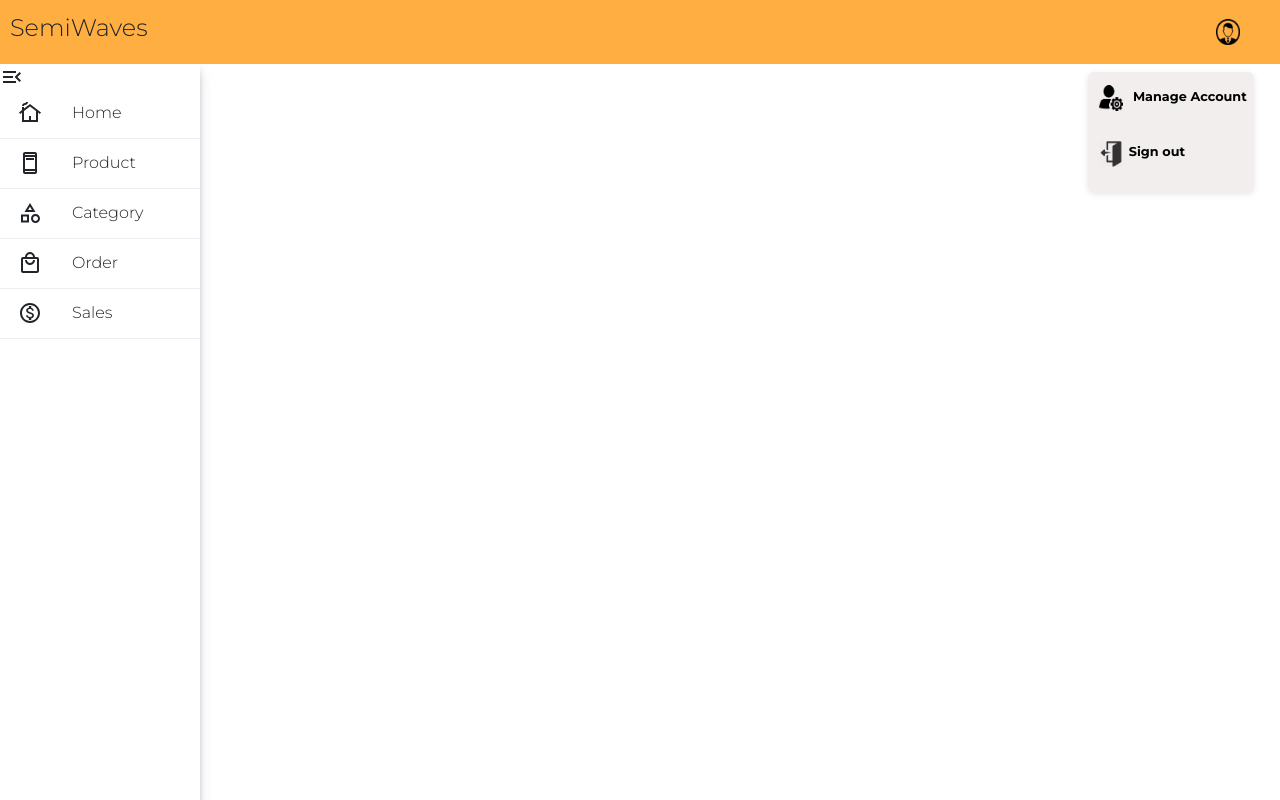
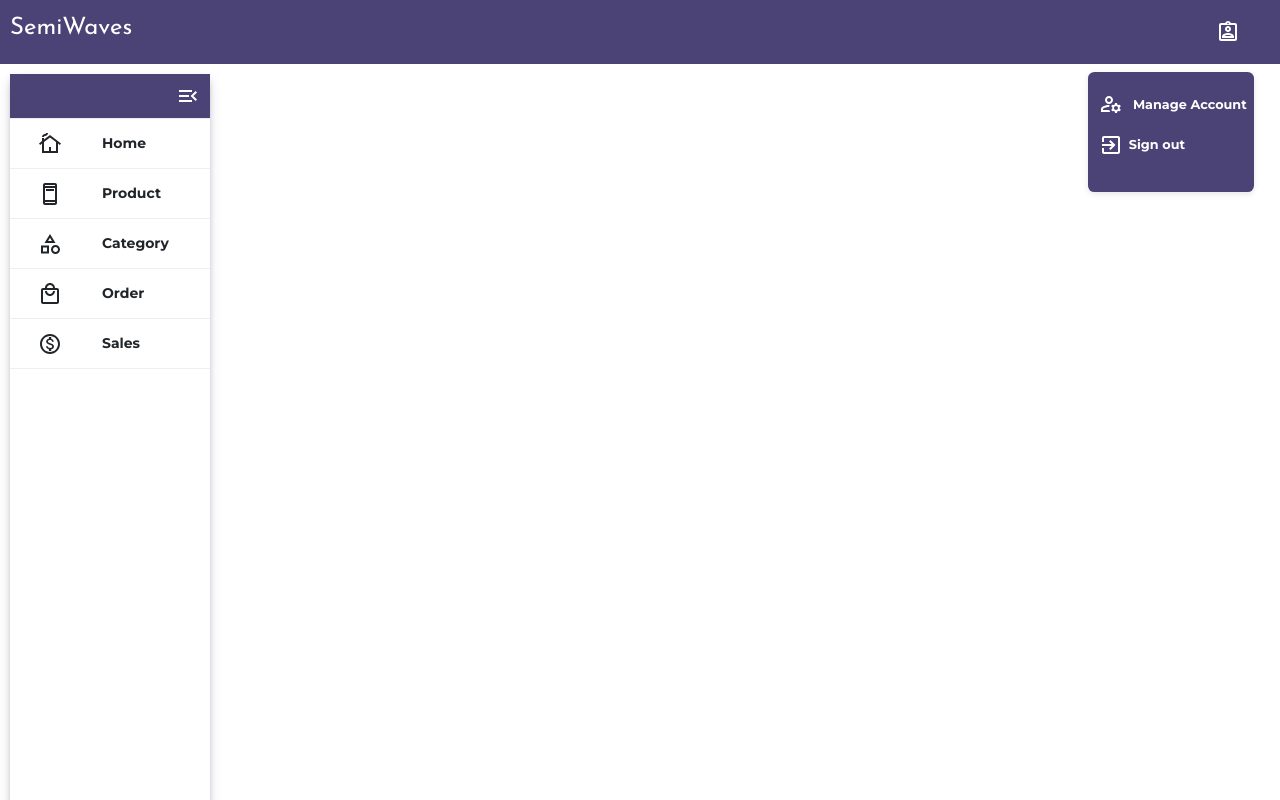
Before and after one commit to kcs-shubhamvarneshiya/Express-ReactJS, a React (Create React App) app in the folder client/: page /admin in a window 1280 px wide. Both pictures are taken after a click on the element 1228 px from the left and 32 px from the top of the page. Shown: the top 800 px of the page. Built offline with nearby package versions, Linux system fonts and the light colour scheme.

Commit message:
change color of navbar and sidebar

```diff
--- a/client/src/components/admin/AdminNavbarComponent.jsx
+++ b/client/src/components/admin/AdminNavbarComponent.jsx
@@ -1,5 +1,6 @@
 import React,{useState} from 'react';
 import ProfileComponent from './ProfileComponent';
+import AssignmentIndOutlinedIcon from '@mui/icons-material/AssignmentIndOutlined';
 import '../../stylesheets/App.css'
 
 export default function AdminNavbarComponent() {
@@ -21,7 +22,7 @@ export default function AdminNavbarComponent() {
                 </div>
 
                 <div className='profile-button-container'>
-                    <div onClick={toggleProfileOptions}><img className="profile-icon" src='images/profile.png' alt='profile icon'/></div>
+                    <div onClick={toggleProfileOptions}><i className="profile-icon"><AssignmentIndOutlinedIcon/></i></div>
                 </div>
             </div>
 
--- a/client/src/components/admin/ProfileComponent.jsx
+++ b/client/src/components/admin/ProfileComponent.jsx
@@ -1,16 +1,18 @@
 import React from 'react'
 import '../../stylesheets/ProfileButton.css';
+import ManageAccountsOutlinedIcon from '@mui/icons-material/ManageAccountsOutlined';
+import ExitToAppOutlinedIcon from '@mui/icons-material/ExitToAppOutlined';
 
 export default function ProfileComponent() {
     return (
         <div className="profile-options-container">
-            <div className="manage-account-container ">
-                <img className="profile-options-icon" src="images/manageAcc.png" alt="manage-account-icon"/>
+            <div className="manage-account-container">
+                <i className='profile-options-icon'><ManageAccountsOutlinedIcon/></i>
                 <p className="option" ><a href='/'>Manage Account</a></p>
             </div>
             <div className="signOut-container">
-                <img className="profile-options-icon" src="images/signout.png" alt="signOut-icon"/>
-                <p className="option"><a href='/'>Sign out</a></p>
+            <i className='profile-options-icon'><ExitToAppOutlinedIcon/></i>
+            <p className="option"><a href='/'>Sign out</a></p>
             </div>
         </div>
     )
--- a/client/src/components/admin/SideBarComponent.jsx
+++ b/client/src/components/admin/SideBarComponent.jsx
@@ -1,20 +1,29 @@
-import React from "react";
+import React,{useState} from "react";
 import MenuOpenIcon from '@mui/icons-material/MenuOpen';
+import { sidebarData } from "../Data/sidebarData";
 import "../../stylesheets/sideNav.css";
-import { sidebarData } from "../Data/sidebarData";
 
 export default function SideBarComponent() {
+
+const [toggle,setToggle] = useState("false");
+
+const toggleChange =()=>{
+
+}
+
   return (
     <div className="Sidebar">
       <ul className="SidebarList">
-        <li className="nav-left-side"><MenuOpenIcon/></li>
+        <div className="nav-left-side">
+          <div className=""><i onClick={toggleChange}><MenuOpenIcon/></i></div>
+        </div>
         {sidebarData.map((val, key) => {
           return (
             <li
               key={key}
               className="row"
+              onClick={()=>{window.location.pathname = val.link}}
               id={window.location.pathname === val.link ? "active" : ""}
-              onClick={()=>{window.location.pathname = val.link}}
             >
               <div id="icon">{val.icon}</div>
               <div id="title">{val.title}</div>
@@ -22,6 +31,6 @@ export default function SideBarComponent() {
           );
         })}
       </ul>
-    </div>
+      </div>
   );
 }
--- a/client/src/pages/admin/MainComponent.jsx
+++ b/client/src/pages/admin/MainComponent.jsx
@@ -1,7 +1,6 @@
 import React from "react";
 import AdminNavbarComponent from "../../components/admin/AdminNavbarComponent";
 import SideBarComponent from "../../components/admin/SideBarComponent";
-import '../../stylesheets/sideNav.css'
 
 export default function MainComponent() {
   return (
--- a/client/src/stylesheets/App.css
+++ b/client/src/stylesheets/App.css
@@ -1,6 +1,6 @@
 @import url("https://fonts.googleapis.com/css2?family=Montserrat:wght@700&family=Quicksand:wght@500;500&display=swap");
 @import url("https://fonts.googleapis.com/css2?family=Montserrat:wght@300&family=Quicksand:wght@400;500&family=Rubik:wght@600&display=swap");
-
+@import url('https://fonts.googleapis.com/css?family=Josefin+Sans&display=swap');
 * {
   box-sizing: border-box;
 }
@@ -192,7 +192,9 @@ p {
   position: relative;
   flex-direction: row;
   padding: 10px;
-  background-color: #ffae42;
+  background-color: #4b4276;
+  color: #ffffff;
+  font-family: 'Josefin Sans', sans-serif;
 }
 
 .admin-nav-header{
@@ -209,9 +211,11 @@ p {
 }
 .profile-button-container div{
   cursor: pointer;
+  color: #ffffff;
 }
 
 .profile-icon{
+  color: #ffffff;
   width: 1.5rem;
   height: 1.625rem;
 }
--- a/client/src/stylesheets/ProfileButton.css
+++ b/client/src/stylesheets/ProfileButton.css
@@ -9,12 +9,11 @@
   flex-direction: column;
   width: 13vw;
   height: 15vh;
-  background-color: rgb(242, 238, 238);
-  color: black;
+  background-color:#4b4276;
   border-radius: 0.4rem;
   align-items: flex-start;
   box-shadow: 0px 2px 6px rgba(0, 0, 0, 0.1);
-  justify-content: space-around;
+  justify-content:center;
   padding: 5px;
   left: 100%;
   position: absolute;
@@ -30,6 +29,7 @@
 
 
 .profile-options-icon {
+  color: #FFFFFF;
   width: 1.5rem;
   height: 1.625rem;
 }
@@ -42,6 +42,7 @@
 
 .option {
   padding: 2%;
+  color: #FFFFFF;
   margin-left: 5%;
   font-weight: 600;
   font-size: 0.8rem;
@@ -50,5 +51,5 @@
 
 .option a {
   text-decoration: none;
-  color: black;
+  color: #FFFFFF;
 }
--- a/client/src/stylesheets/sideNav.css
+++ b/client/src/stylesheets/sideNav.css
@@ -1,14 +1,11 @@
-.admin-slider-navbar {
-    width: 100vw;
-    height: 100vw;
-}
-
 body {
     margin: 0;
     padding: 0;
 }
 
 .Sidebar {
+    margin-top: 10px;
+    margin-left: 10px;
     height: 100%;
     width: 200px;
     box-shadow: rgba(50, 50, 93, 0.25) 0px 6px 12px -2px, rgba(0, 0, 0, 0.3) 0px 3px 7px -3px;
@@ -32,9 +29,9 @@ body {
     align-items: center;
 }
 
-.row :hover{
+.row div{
+    font-weight: 700;
     cursor: pointer;
-    background-color:#ffae42;
 }
 
 .SidebarList .row #active{
@@ -43,13 +40,27 @@ body {
 }
 
 .row #icon {
-    font-size: 15px;
-    flex: 30%;
+    flex: 40%;
     display: grid;
     place-items: center;
 }
 
 .row #title {
-    font-weight: 500;
-    flex: 70%;
+    display: grid;
+    font-size:14px;
+    flex: 60%;
+    place-items:left;
 }
+
+.SidebarList .nav-left-side{
+    cursor: pointer;
+    background-color: #4b4276;
+    color: #FFFFFF;
+    padding: 10px;
+    border-bottom: 1px solid #eee;
+}
+
+.nav-left-side i{
+    text-align: right;
+    display: block;
+}
```
